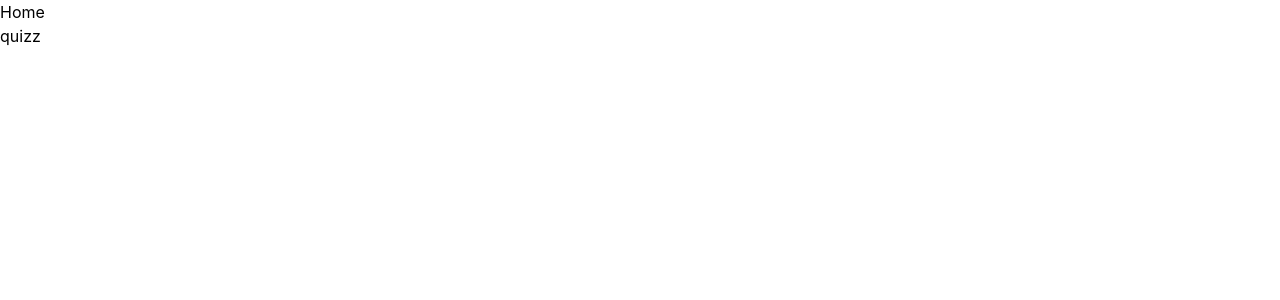
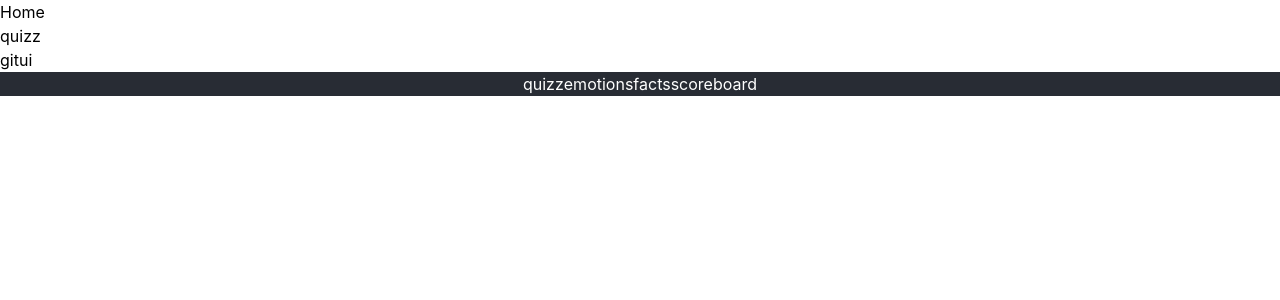
Before and after one commit to Fabr9193/emoquizz, a React (Create React App) app: page /gitui in a window 1280 px wide. Shown: the top 300 px of the page. Built offline with nearby package versions, Linux system fonts and the light colour scheme.

Commit message:
adding gitui

```diff
--- /dev/null
+++ b/src/components/gitui/Gitui.css
@@ -0,0 +1,17 @@
+.Gitui {
+  background-color: #282c34;
+  color: white;
+  text-align: center;
+}
+
+
+.menu {
+  display: flex;
+  justify-content: space-evenly;
+
+}
+.menu ul{
+  display: flex;
+  flex-direction: row;
+  justify-content: space-evenly;
+}
--- /dev/null
+++ b/src/components/gitui/Gitui.js
@@ -0,0 +1,17 @@
+import React from 'react';
+import './Gitui.css';
+
+function Gitui() {
+  return (
+    <div className="Gitui menu">
+      <ul>
+        <li>quizz</li>
+        <li>emotions</li>
+        <li>facts</li>
+        <li>scoreboard</li>
+        </ul>
+    </div>
+  );
+}
+
+export default Gitui;
--- a/src/index.js
+++ b/src/index.js
@@ -5,6 +5,7 @@ import App from './components/app/App';
 import * as serviceWorker from './serviceWorker';
 import { Route, Link, BrowserRouter as Router } from 'react-router-dom';
 import Quizz from './components/quizz/Quizz';
+import Gitui from './components/gitui/Gitui';
 
 ReactDOM.render(<App />, document.getElementById('root'));
 
@@ -16,7 +17,7 @@ serviceWorker.unregister();
 //router
 const routing = (
     <Router>
-      <div class="menu-h">
+      <div className="menu-h">
         <ul>
           <li>
             <Link to="/">Home</Link>
@@ -24,9 +25,15 @@ const routing = (
           <li>
             <Link to="/quizz">quizz</Link>
           </li>
+          {/* to remove GITUI */}
+          <li>
+            <Link to="/gitui">gitui</Link>
+          </li>
+          {/* GITUI */}
         </ul>
         <Route exact path="/" component={App} />
         <Route path="/quizz" component={Quizz} />
+        <Route path="/gitui" component={Gitui} />
       </div>
     </Router>
   )
```
Also changed, not shown: 1 other file (tests, documents, lock files or other folders).
